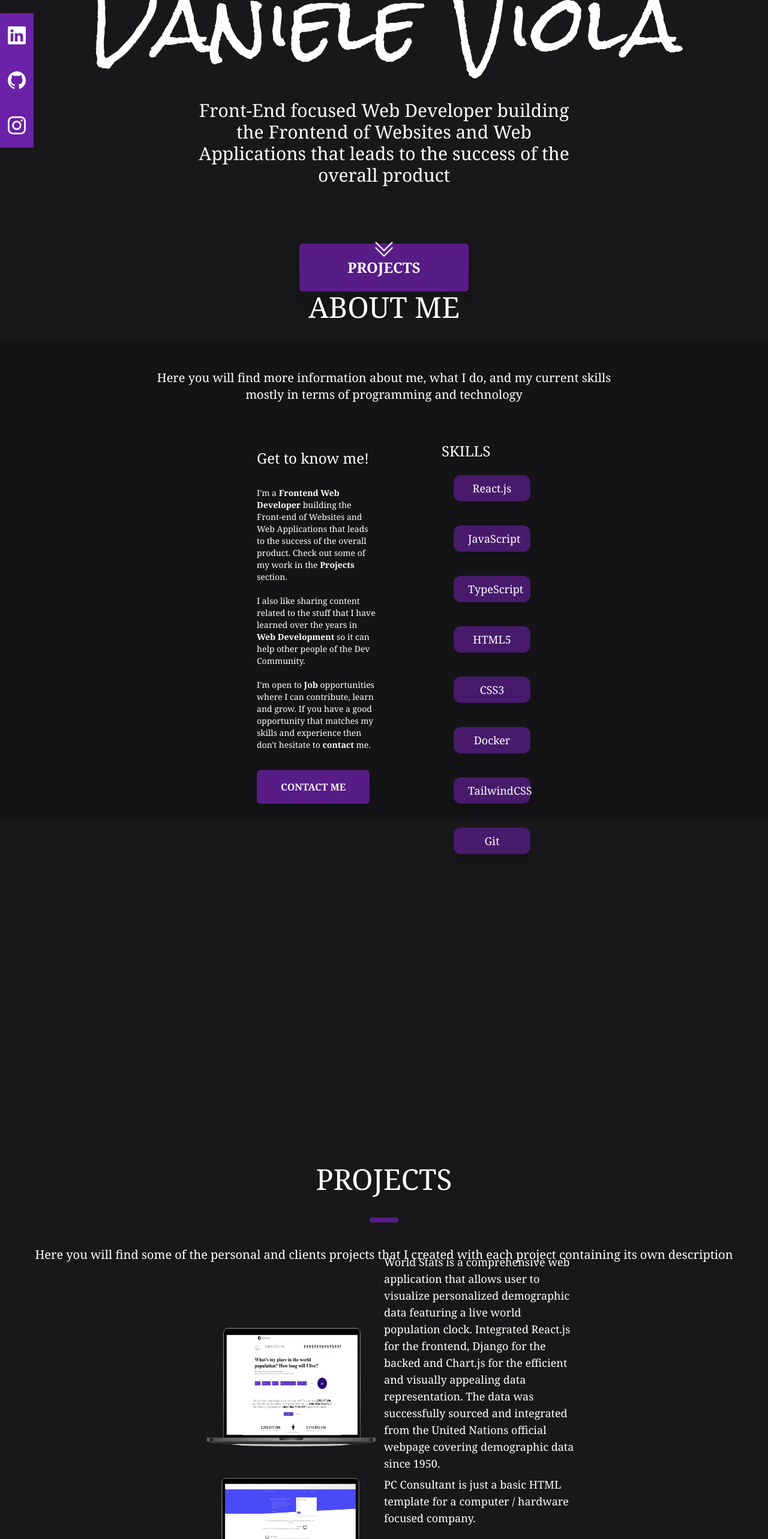
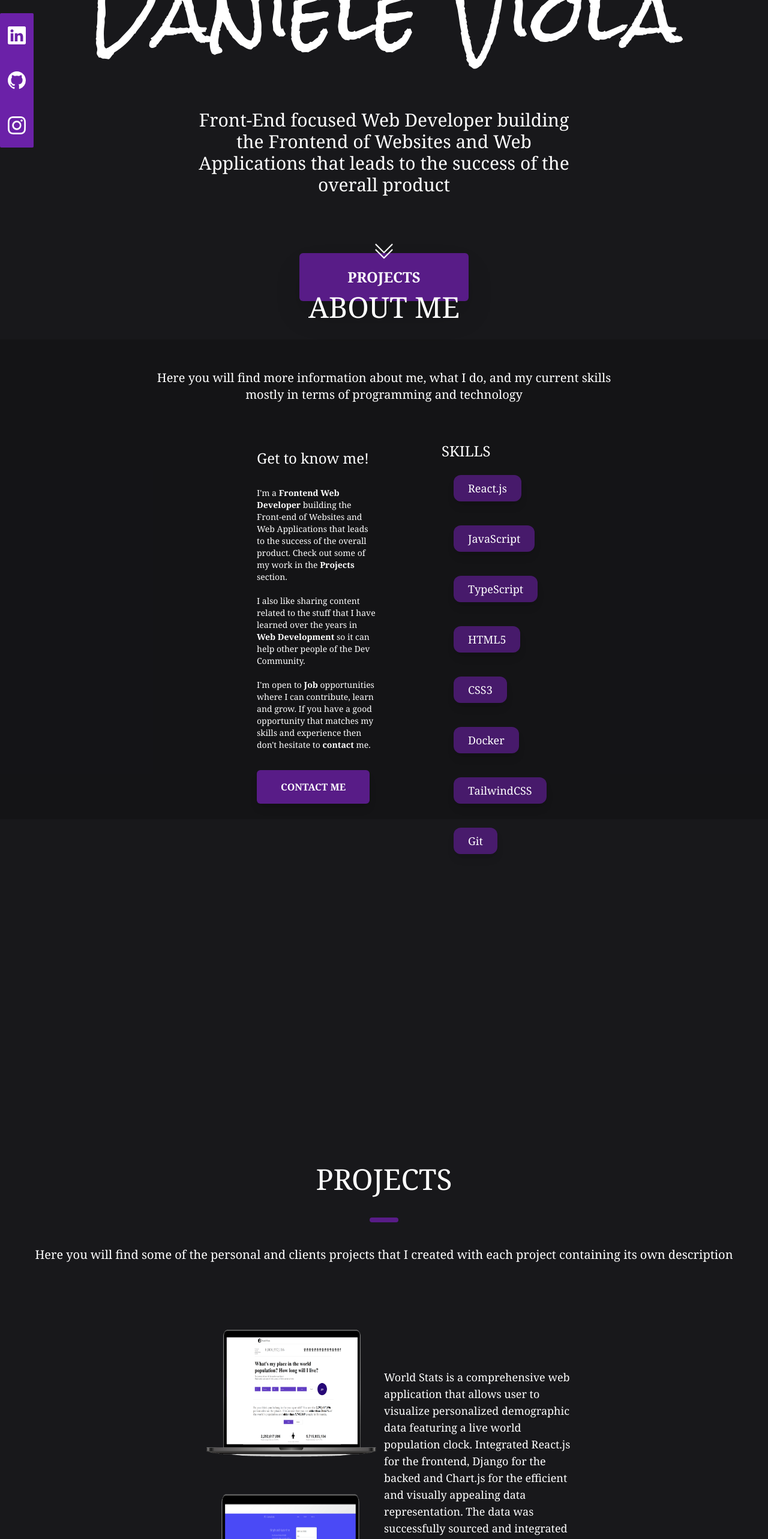
Before and after one commit to Kabewh/Portfolio, a React (Vite) app in the folder Portfolio/: page / in a window 1280 px wide. Shown: the part 234-2800 px from the top of the page at 60% size. Built offline with nearby package versions, Linux system fonts and the light colour scheme.

Commit message:
build config updated

```diff
--- a/Portfolio/package.json
+++ b/Portfolio/package.json
@@ -5,7 +5,7 @@
   "type": "module",
   "scripts": {
     "dev": "vite",
-    "build": "vite build",
+    "coco": "vite build",
     "lint": "eslint . --ext js,jsx --report-unused-disable-directives --max-warnings 0",
     "preview": "vite preview"
   },
--- a/Portfolio/src/components/Contact.jsx
+++ b/Portfolio/src/components/Contact.jsx
@@ -7,10 +7,12 @@ const Contact = () => {
       id="contact"
       className="flex flex-col justify-center items-center text-white h-auto bg-zinc-950/25"
     >
-      <div className="text-5xl mt-64">Let's work together!</div>
-      <div className="mt-24 mb-48">
+      <div className="text-5xl mt-32 text-center md:mt-64">
+        Let's work together!
+      </div>
+      <div className="mt-12 md:mt-24 mb-48">
         <div>
-          <div className="p-10 hover:bg-zinc-900/50 hover:bg-transparent hover:duration-300 hover:ease-in-out">
+          <div className="p-10 hover:bg-zinc-900 hover:bg-transparent hover:duration-300 hover:ease-in-out">
             <a
               href="https://www.linkedin.com/in/daniele-viola-444b6b195/"
               className="text-9xl text-white"
--- a/Portfolio/src/components/Homepage.jsx
+++ b/Portfolio/src/components/Homepage.jsx
@@ -7,10 +7,10 @@ const Homepage = () => {
         id="zero"
         className="flex flex-col justify-center items-center text-white h-screen"
       >
-        <div className="text-3xl md:mt-32 md:text-7xl lg:text-9xl font-handwritten">
+        <div className="text-3xl mt-48 md:mt-32 md:text-7xl lg:text-9xl font-handwritten">
           Daniele Viola
         </div>
-        <div className="text-center mt-16 md:text-3xl md:w-1/2">
+        <div className="text-center mt-24 md:text-3xl md:w-1/2">
           Front-End focused Web Developer building the Frontend of Websites and
           Web Applications that leads to the success of the overall product{" "}
         </div>
@@ -20,7 +20,7 @@ const Homepage = () => {
         >
           PROJECTS
         </a>
-        <div className="sm:absolute mt-[40%] text-4xl animate-bounce">
+        <div className="md:absolute relative mt-32 md:mt-[40%] text-4xl animate-bounce">
           <a
             href="#about"
             className="cursor-default hover:text-purple-800 md:hover:text-5xl"
--- a/Portfolio/src/components/Project.jsx
+++ b/Portfolio/src/components/Project.jsx
@@ -1,11 +1,11 @@
 // eslint-disable-next-line react/prop-types
 const Project = ({ picture, description }) => {
   return (
-    <div className="grid grid-cols-2">
-      <div className="flex justify-end">
-        <img className="w-1/2" src={picture}></img>
+    <div className="flex flex-col md:grid grid-cols-2">
+      <div className="flex md:justify-end">
+        <img className="md:w-1/2" src={picture}></img>
       </div>
-      <div className="w-1/2 flex text-lg items-center justify-start -mt-20">
+      <div className="md:w-1/2 h-auto md:h-48 md:flex text-sm md:text-lg text-center md:text-start items-start md:mt-28 justify-center md:justify-start">
         <span className="w-full break-words">{description}</span>
       </div>
     </div>
--- a/Portfolio/src/components/Projects.jsx
+++ b/Portfolio/src/components/Projects.jsx
@@ -9,15 +9,15 @@ const Projects = () => {
   return (
     <div
       id="projects"
-      className="flex flex-col items-center justify-center h-auto text-white mt-96"
+      className="flex flex-col items-center justify-center h-auto text-white mt-12 md:mt-96"
     >
-      <div className="text-5xl mt-48">PROJECTS</div>
+      <div className="text-2xl mt-20 md:text-5xl md:mt-48">PROJECTS</div>
       <SmallSeparator />
-      <div className="text-xl">
+      <div className="text-md text-center md:text-xl">
         Here you will find some of the personal and clients projects that I
         created with each project containing its own description
       </div>
-      <div className="flex flex-col items-center justify-center mt-16">
+      <div className="flex flex-col items-center justify-center md:mt-16">
         <Project
           picture={WorldStats}
           description={
--- a/Portfolio/src/components/SkillContainer.jsx
+++ b/Portfolio/src/components/SkillContainer.jsx
@@ -1,7 +1,7 @@
 // eslint-disable-next-line react/prop-types
 const SkillContainer = ({ skill }) => {
   return (
-    <div className="w-32 py-1 px-3 md:py-2 md:px-6 md:m-5 my-2 mx-2 mx-0 text-center shadow-lg rounded-sm md:rounded-xl bg-purple-900/75 text-lg">
+    <div className="w-32 md:w-auto py-1 px-3 md:py-2 md:px-6 md:m-5 my-2 mx-2 mx-0 text-center shadow-lg rounded-sm md:rounded-xl bg-purple-900/75 text-lg">
       {skill}
     </div>
   );
```
